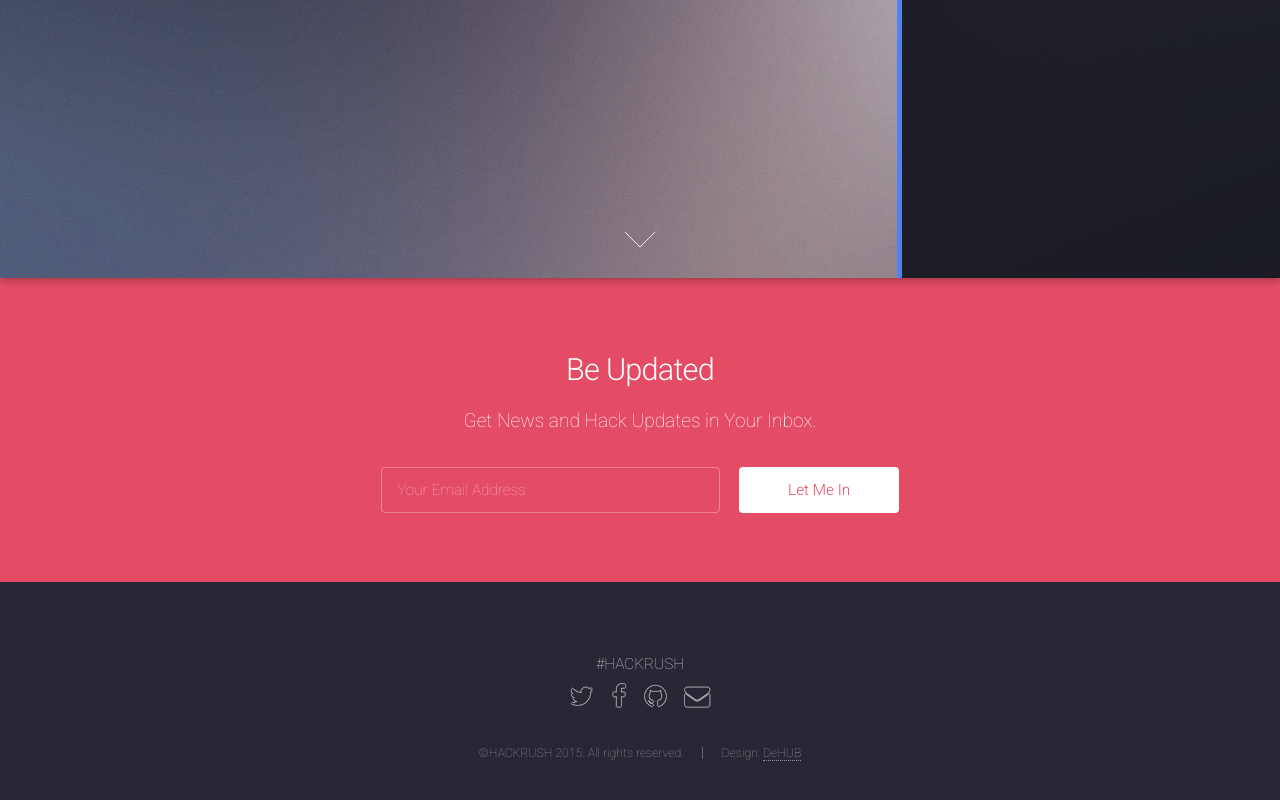
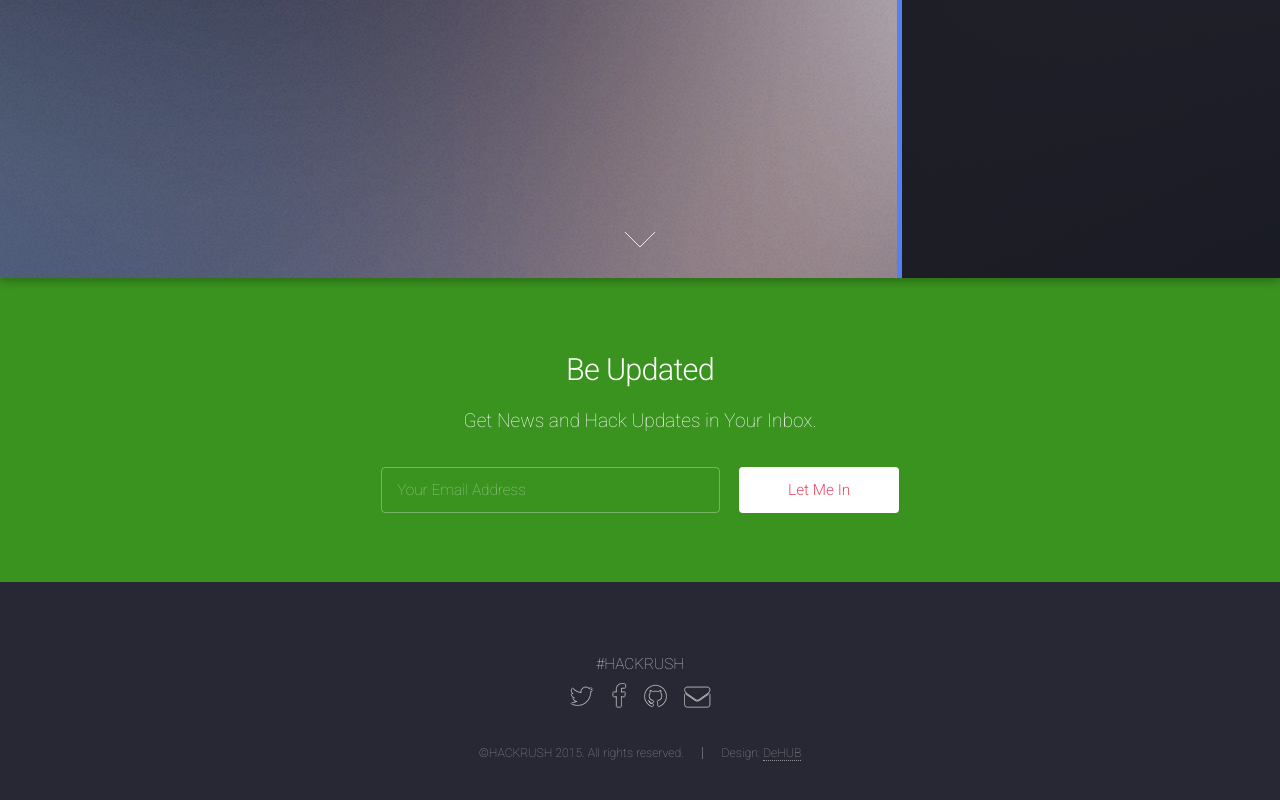
Before and after one commit to hackrush/hackrush.github.io, a website: page index.html in a window 1280 px wide. Shown: the part 3658-4458 px from the top of the page. Drawn offline with Linux system fonts and the light colour scheme.

```diff
--- a/assets/css/main.css
+++ b/assets/css/main.css
@@ -3082,7 +3082,7 @@
 	}
 
 		.wrapper.style2 {
-			background: #e44c65;
+			background: #3A921F;
 		}
 
 			.wrapper.style2 input[type="text"]:focus,
```
